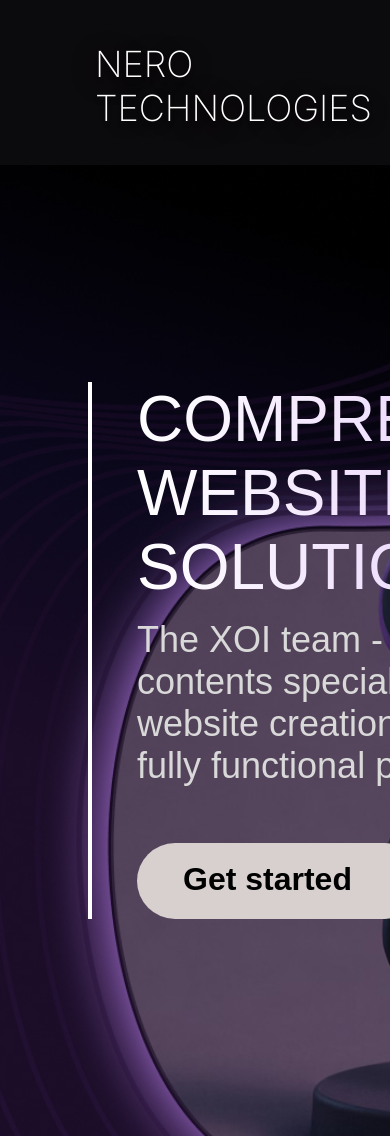
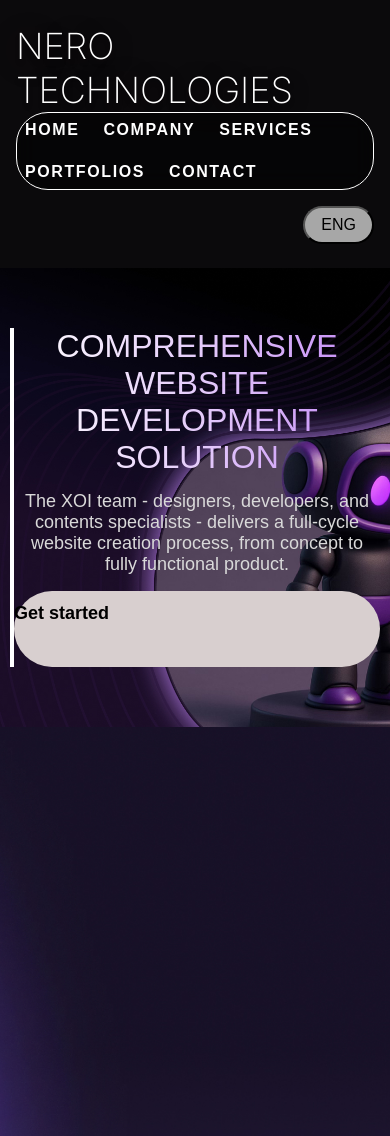
Before and after one commit to Amon2007/NeroTECHNOLOGIES, a plain HTML site: page index.html in a window 390 px wide. Shown: the top 1136 px of the page. Drawn offline with Linux system fonts and the light colour scheme; a web font is replaced by a local one.

Commit message:
add adptive design patterns to css

```diff
--- a/css/style.css
+++ b/css/style.css
@@ -164,7 +164,7 @@ nav a {
   color: black;
 }
 
-.background{
+.background {
   background: url(../img/bck.jpg);
   background-size: cover;
   background-position: center;
@@ -177,45 +177,47 @@ nav a {
   gap: 20px;
   flex-direction: column;
 }
-p, h2{
-    color:white;
+p,
+h2 {
+  color: white;
 }
-.divbefzag{
+.divbefzag {
   width: 187px;
   height: 28px;
   flex-shrink: 0;
   aspect-ratio: 187/28;
-    display:flex;
+  display: flex;
   flex-direction: column;
 }
-.befzag{
+.befzag {
   font-family: Bakbak One;
   font-size: 20px;
-    font-weight: 400
+  font-weight: 400;
 }
-.divzag{
-    width:535px;
-    height:84px;
-    display:flex;
+.divzag {
+  width: 535px;
+  height: 84px;
+  display: flex;
   flex-direction: column;
   flex-shrink: 0;
 }
-.zag{
-    text-shadow: 0px 4px 70px rgba(242, 204, 135, 0.25), 0px 4px 4px rgba(0, 0, 0, 0.25);
+.zag {
+  text-shadow: 0px 4px 70px rgba(242, 204, 135, 0.25),
+    0px 4px 4px rgba(0, 0, 0, 0.25);
   font-family: Inter;
   font-size: 32px;
   font-weight: 200;
 }
-.divabout{
-    width:781px;
-    height:330px;
-    display:flex;
+.divabout {
+  width: 781px;
+  height: 330px;
+  display: flex;
   flex-direction: column;
   flex-shrink: 0;
   aspect-ratio: 71/30;
 }
-.about{
-    font-family:Bai Jamjuree;
+.about {
+  font-family: Bai Jamjuree;
   font-size: 24px;
   font-weight: 400;
 }
@@ -223,70 +225,131 @@ p, h2{
   display: flex;
   gap: 40px;
 }
-.misall{
+.misall {
   width: 368px;
   display: flex;
   flex-direction: column;
   gap: 8px;
 }
-.divmis{
-    width:112px;
-    height:28px;
-    display:flex;
+.divmis {
+  width: 112px;
+  height: 28px;
+  display: flex;
   flex-direction: column;
   flex-shrink: 0;
   aspect-ratio: 4/1;
 }
-.mis{
-    font-family:Bakbak One;
+.mis {
+  font-family: Bakbak One;
   font-size: 20px;
   font-style: normal;
   font-weight: 400;
   line-height: normal;
 }
-.visall{
+.visall {
   width: 368px;
   display: flex;
   flex-direction: column;
   gap: 8px;
 }
-.divmisabout{
-    width:361px;
-    height:75px;
-    display:flex;
+.divmisabout {
+  width: 361px;
+  height: 75px;
+  display: flex;
   flex-direction: column;
   flex-shrink: 0;
   aspect-ratio: 361/75;
 }
-.misabout{
-    font-family:Bai Jamjuree;
+.misabout {
+  font-family: Bai Jamjuree;
   color: #898191;
   font-size: 20px;
   font-weight: 400;
 }
-.divvis{
-    width:98px;
-    height:28px;
-    display:flex;
+.divvis {
+  width: 98px;
+  height: 28px;
+  display: flex;
   flex-direction: column;
   flex-shrink: 0;
   aspect-ratio: 7/2;
 }
-.vis{
-    font-family:Bakbak One;
+.vis {
+  font-family: Bakbak One;
   font-size: 20px;
   font-weight: 400;
 }
-.divvisabout{
-    width:368px;
-    height:100px;
-    display:flex;
+.divvisabout {
+  width: 368px;
+  height: 100px;
+  display: flex;
   flex-direction: column;
   flex-shrink: 0;
 }
-.visabout{
-    font-family:Bai Jamjuree;
+.visabout {
+  font-family: Bai Jamjuree;
   color: #898191;
   font-size: 20px;
   font-weight: 400;
 }
+/* Адаптивність для планшетів і мобільних */
+@media (max-width: 900px) {
+  header {
+    flex-direction: column;
+    align-items: flex-start;
+    padding: 24px 16px;
+  }
+  nav {
+    margin-left: 0;
+    gap: 1.5rem;
+    padding: 8px 8px;
+    border-radius: 2rem;
+  }
+  .nav-list {
+    gap: 1.5rem;
+    flex-wrap: wrap;
+  }
+  .btn-signing {
+    margin-top: 16px;
+    align-self: flex-end;
+  }
+  .main {
+    padding: 0;
+  }
+  .welcome {
+    padding: 60px 10px;
+  }
+  .content_main {
+    width: 100%;
+    padding-left: 0;
+  }
+  .welcome_title {
+    font-size: 32px;
+    text-align: center;
+  }
+  .welcome_desk {
+    font-size: 18px;
+    text-align: center;
+  }
+  .btn {
+    width: 100%;
+    font-size: 18px;
+    padding: 12px 0;
+    margin-top: 16px;
+  }
+  .background .content {
+    padding: 0 8px;
+  }
+  .zag {
+    font-size: 28px;
+    text-align: center;
+  }
+  .about {
+    font-size: 16px;
+    text-align: center;
+  }
+  .bottomrow {
+    flex-direction: column;
+    gap: 32px;
+  }
+}
```
Lines whose indentation alone changed are shown as unchanged.
